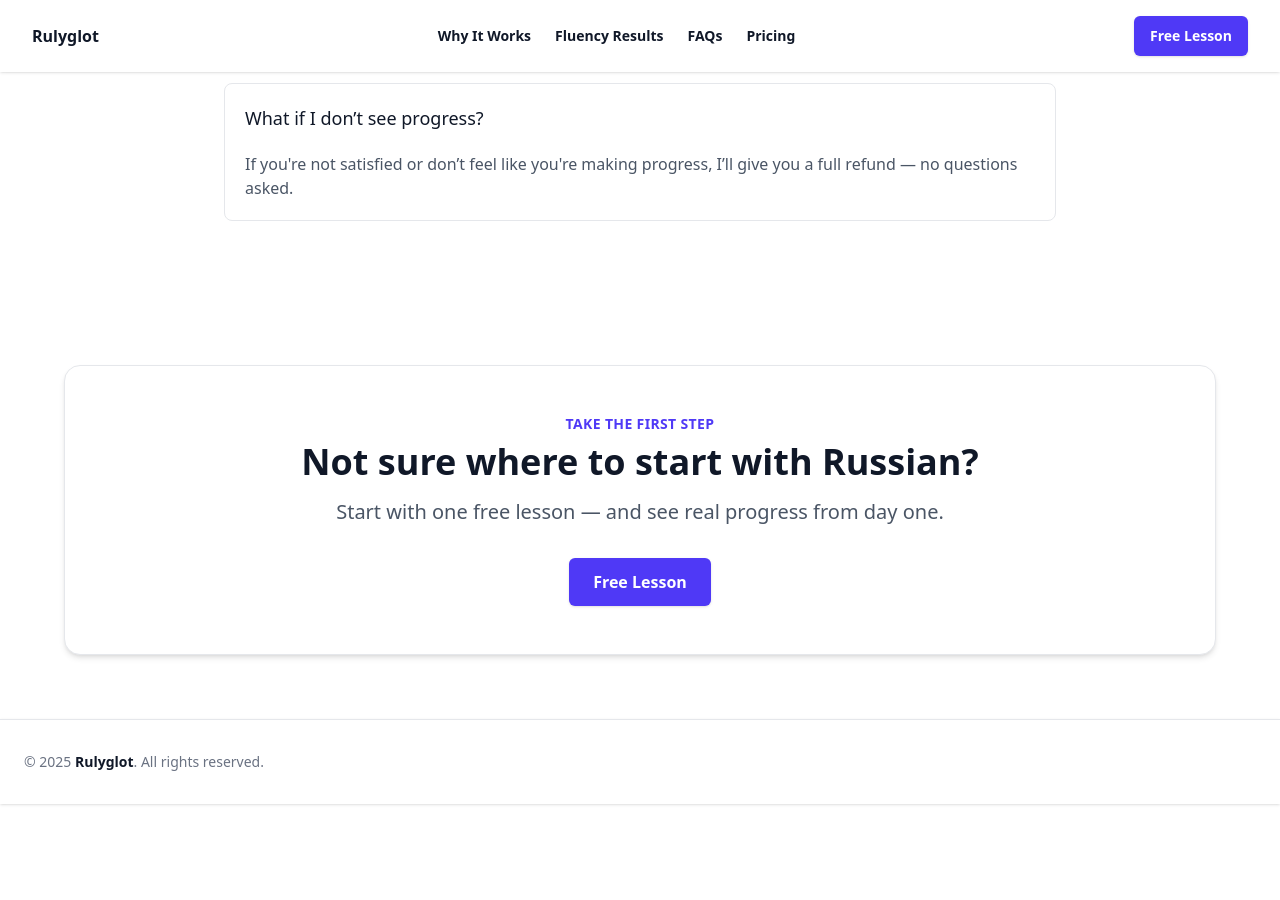
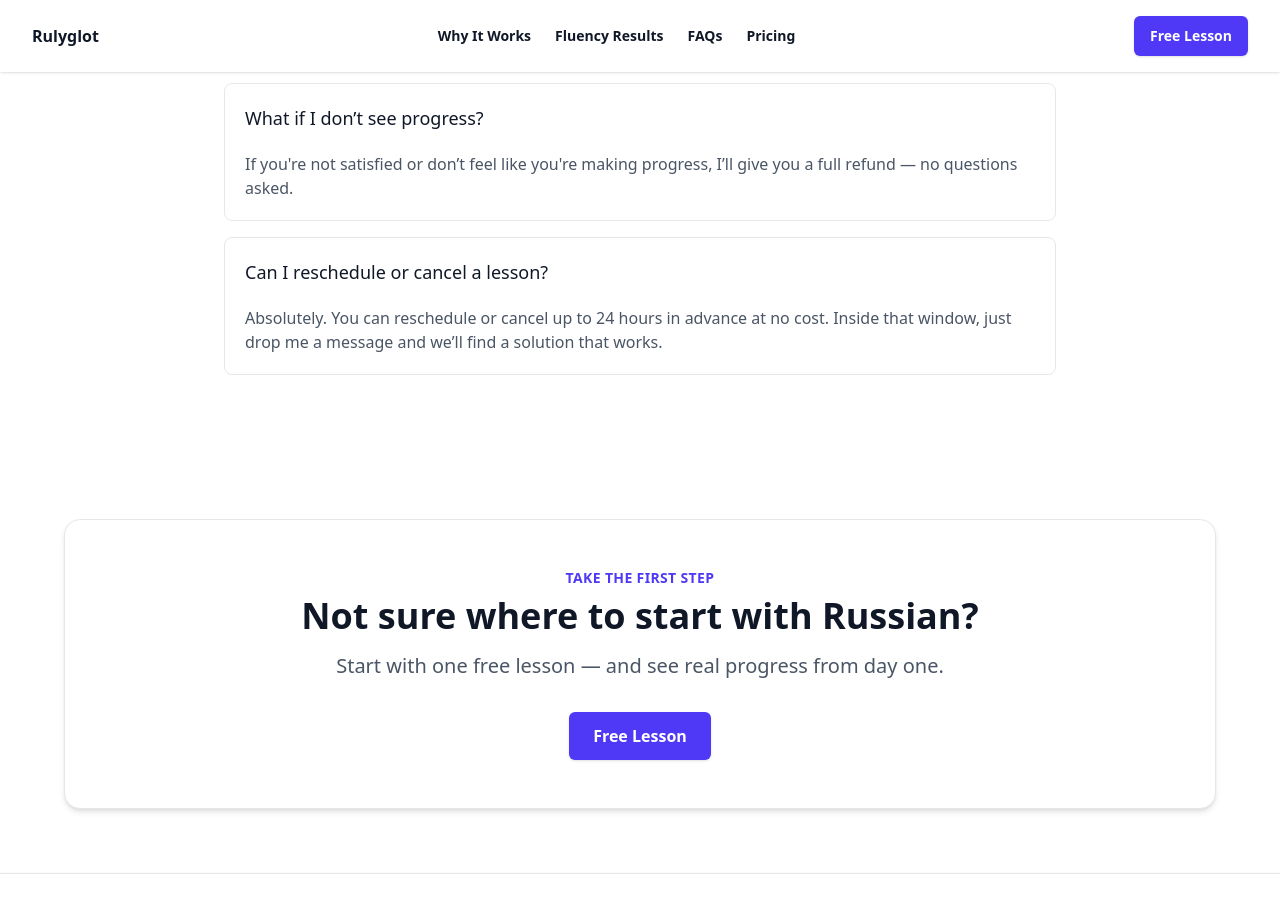
Before and after one commit to gitsite943/Rulyglot, a Jekyll site: the page built from index.md, in a window 1280 px wide and 900 px high, scrolled down 3697 px. Built offline with Jekyll 4.4.1, drawn with Linux system fonts in a browser that asks for light colours; before the commit the page ends 4501 px from its top, so only the background shows below that.

Commit message:
Add FAQ about rescheduling lessons

```diff
--- a/index.md
+++ b/index.md
@@ -332,7 +332,9 @@ title: Home
           How does the one-on-one lesson work?
         </div>
         <div class="px-5 pb-5">
-          <p class="text-gray-600">Each session is a live, 60-minute video call with me — a native Russian speaker. We focus on real speaking skills tailored to your level and goals.</p>
+          <p class="text-gray-600">
+            Each session is a live, 60-minute video call with me — a native Russian speaker. We focus on real speaking skills tailored to your level and goals.
+          </p>
         </div>
       </div>
 
@@ -342,7 +344,9 @@ title: Home
           Do I need to prepare anything before the lesson?
         </div>
         <div class="px-5 pb-5">
-          <p class="text-gray-600">No preparation needed. Just show up — I’ll guide the session based on your level, whether you're a total beginner or already learning.</p>
+          <p class="text-gray-600">
+            No preparation needed. Just show up — I’ll guide the session based on your level, whether you're a total beginner or already learning.
+          </p>
         </div>
       </div>
 
@@ -352,7 +356,21 @@ title: Home
           What if I don’t see progress?
         </div>
         <div class="px-5 pb-5">
-          <p class="text-gray-600">If you're not satisfied or don’t feel like you're making progress, I’ll give you a full refund — no questions asked.</p>
+          <p class="text-gray-600">
+            If you're not satisfied or don’t feel like you're making progress, I’ll give you a full refund — no questions asked.
+          </p>
+        </div>
+      </div>
+
+      <!-- FAQ 4 -->
+      <div class="border border-gray-200 rounded-lg">
+        <div class="p-5 text-left text-gray-900 font-medium text-lg">
+          Can I reschedule or cancel a lesson?
+        </div>
+        <div class="px-5 pb-5">
+          <p class="text-gray-600">
+            Absolutely. You can reschedule or cancel up to 24&nbsp;hours in advance at no cost. Inside that window, just drop me a message and we’ll find a solution that works.
+          </p>
         </div>
       </div>
     </div>
```
